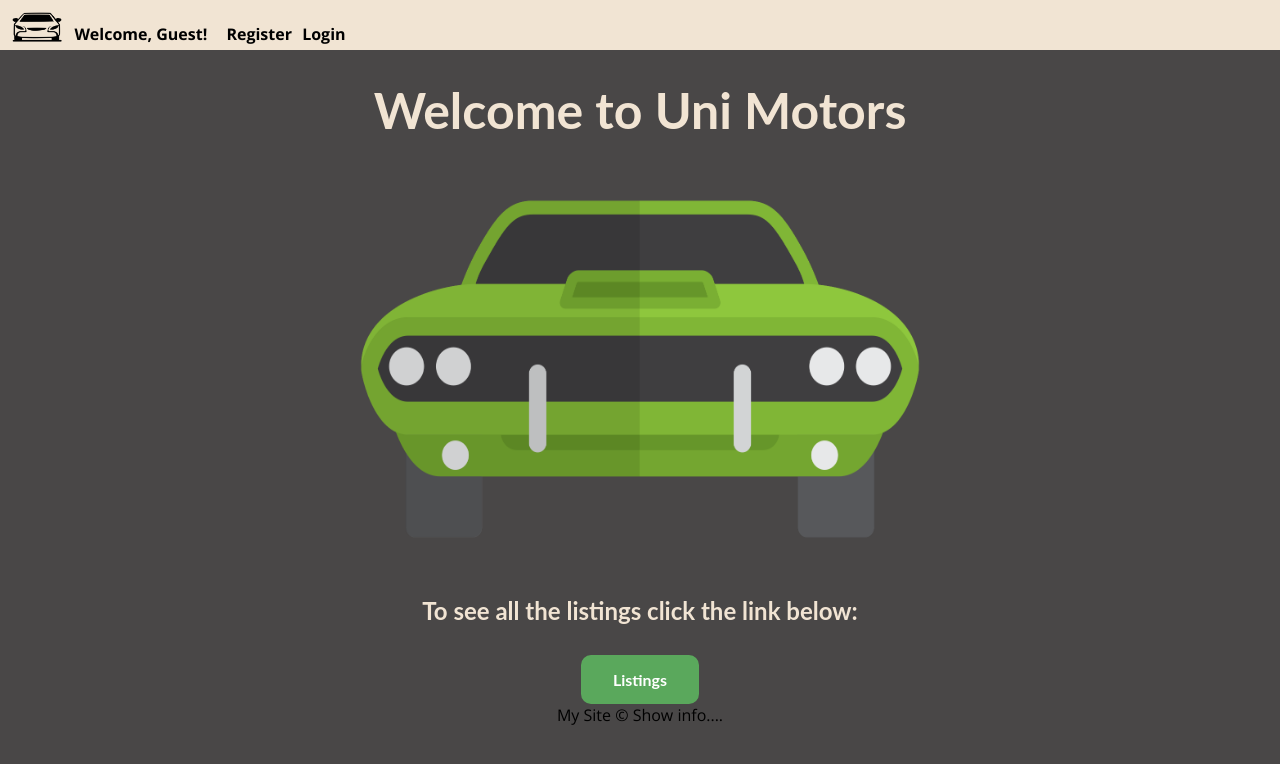
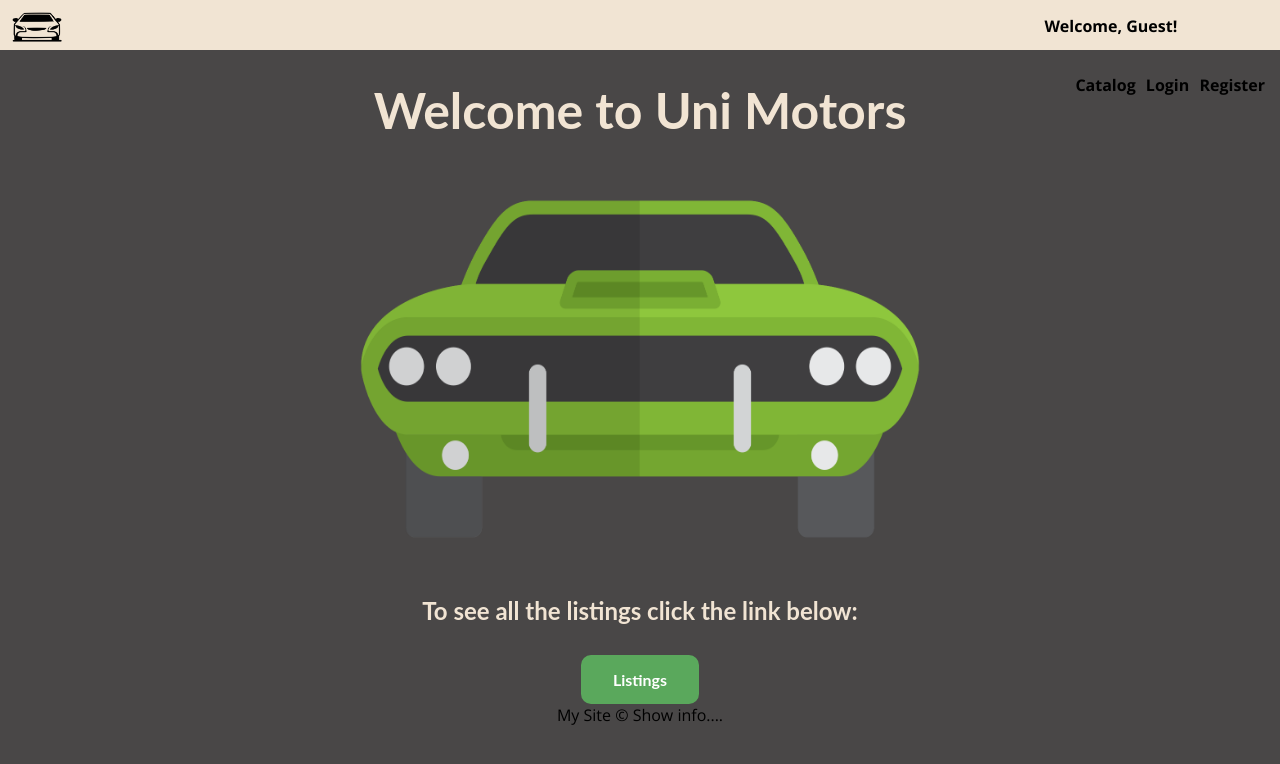
Before and after one commit to MadeInSmolyan/react-project, a React (Create React App) app: page / in a window 1280 px wide. Shown: the top 764 px of the page. Built offline with nearby package versions, Linux system fonts and the light colour scheme; no server answers.

Commit message:
header fix

```diff
--- a/src/components/Header/Header.js
+++ b/src/components/Header/Header.js
@@ -17,6 +17,8 @@ const Header = ({
                     }
 
             <nav className={styles.nav_buttons}>
+
+
             {isAuthenticated
                     ? <Link to="/logout">Logout</Link>
                     : <Link to="/register">Register</Link>
@@ -26,11 +28,7 @@ const Header = ({
                     ? <Link to="/profile">Profile</Link>
                     : <Link to="/login">Login</Link>
                     }
-                {/* <Link to="/logout">Logout</Link>
-                <Link to="/catalog">Catalog</Link>
-                <Link to="/profile">Profile</Link>
-                <Link to="/register">Register</Link>
-                <Link to="/login">Login</Link> */}
+                    <Link to="/catalog">Catalog</Link>
 
             </nav>
         </header>
--- a/src/components/Header/Header.module.css
+++ b/src/components/Header/Header.module.css
@@ -15,7 +15,7 @@ header h1 {
 }
 
 header nav {
-  margin: 1em;
+  margin: 0.5em;
 }
 
 a img {
@@ -42,14 +42,17 @@ a {
 }
 
 header p {
-  margin-top: 23px;
+  margin-top: 15px;
   font-weight: bold;
   font-size: medium;
+  margin-left: 970px;
+
+
 }
 
 .home_header {
   color: black;
-  /* float: left; */
+  float: right;
   font-size: medium;
   /* padding-right: 970px; */
 }
@@ -61,9 +64,11 @@ header p {
   margin-right: 7px;
   text-decoration: none;
   font-weight: bold;
-  float: left;
+  float: right;
   font-size: medium;
+}
 
-
-  /* font-weight: bolder; */
+.nav_buttons {
+  width: 200px;
+  margin-left: auto;
 }
```
